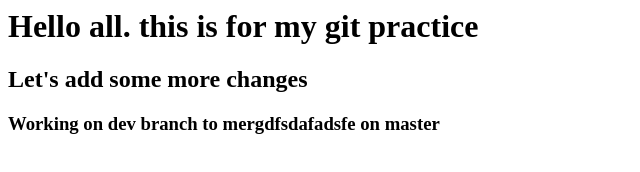
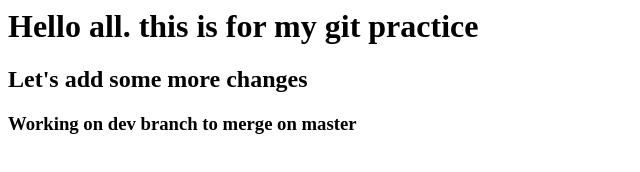
Before and after one commit to MFPEPOD-2/gitpractice, a plain HTML site: page index.html in a window 1280 px wide. Shown: the whole page, without its empty margins (0-640 px from the left). Drawn offline with Linux system fonts and the light colour scheme.

Commit message:
bug fixed

```diff
--- a/index.html
+++ b/index.html
@@ -2,6 +2,6 @@
 <body>
 <h1>Hello all. this is for my git practice</h1>
 <h2>Let's add some more changes</h2>
-<h3>Working on dev branch to mergdfsdafadsfe on master</h3>
+<h3>Working on dev branch to merge on master</h3>
 </body>
 </html>
```
